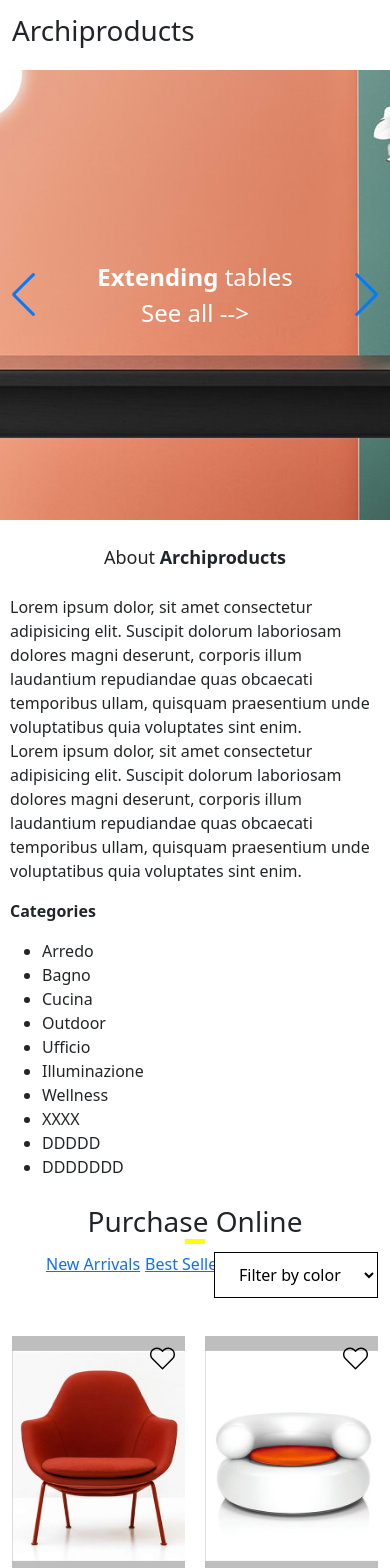
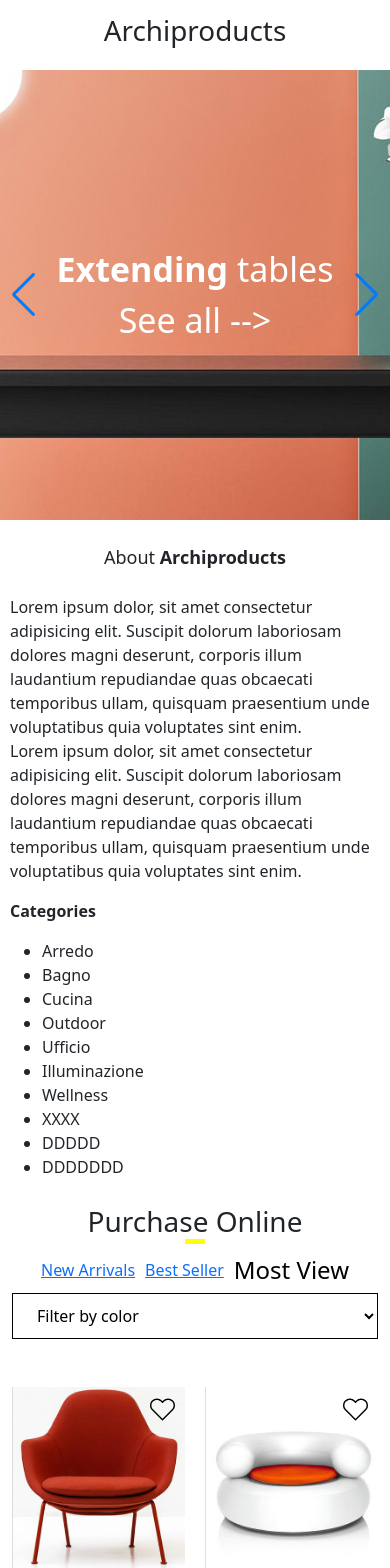
Before and after one commit to federicoaniello/test, a Vue app: page /#/mostview in a window 390 px wide. Shown: the top 1568 px of the page. Built offline with nearby package versions, Linux system fonts and the light colour scheme.

Commit message:
Fixed select option

```diff
--- a/src/components/ProductItem.vue
+++ b/src/components/ProductItem.vue
@@ -45,6 +45,9 @@ const openModal = (product) => {
 .product {
   position: relative;
   min-height: 400px;
+  @media (max-width:767px) {
+    min-height: 300px;
+  }
   overflow: hidden;
 
   :hover {
@@ -57,7 +60,9 @@ const openModal = (product) => {
     background-color: rgb(190, 190, 190);
     height: 300px;
     position: relative;
-
+    @media (max-width:767px) {
+    height: 220px;
+    }
     .eye {
       opacity: 0;
       position: absolute;
--- a/src/components/TheCarousel.vue
+++ b/src/components/TheCarousel.vue
@@ -70,6 +70,10 @@ section {
             color: white;
             font-size: 24px;
             text-align: center;
+
+            @media (max-width:767px) {
+                font-size: 34px;
+            }
         }
 
     }
--- a/src/components/TheCatalogue.vue
+++ b/src/components/TheCatalogue.vue
@@ -6,6 +6,7 @@
     </div>
     <div class="container-md">
         <div class="tabs mb-5">
+            <div class="tabs--container">
                 <router-link to="/" tag="button">New Arrivals</router-link>
                 <router-link to="/bestseller" tag="'li'">
                     Best Seller
@@ -13,6 +14,7 @@
                 <router-link to="/mostview" tag="'li'">
                     Most View
                 </router-link>
+            </div>
             <select @change="onChange($event)" name="select_color" id="select_color">
                 <option value="red">Red</option>
                 <option value="white">White</option>
@@ -68,7 +70,13 @@ const onChange = (event) => {
     justify-content: center;
     position: relative;
     @media (max-width:767px) {
-        flex-wrap: wrap;
+        flex-direction: column;
+    }
+    &--container{
+        display: flex;
+        align-items: center;
+        justify-content: center;
+        gap: 10px;
     }
     select {
         right: 0;
@@ -76,6 +84,9 @@ const onChange = (event) => {
         background-color: white;
         padding: 10px 20px;
         position: absolute;
+        @media (max-width:767px) {
+            position: static;
+        }
     }
 
     .router-link-active {
--- a/src/components/UI/Header/TheHeader.vue
+++ b/src/components/UI/Header/TheHeader.vue
@@ -1,5 +1,5 @@
 <template>
-    <header class="container justify-start justify-md-between">
+    <header class="container justify-content-center justify-content-md-between">
         <h1>Archiproducts</h1>
     </header>
 </template>
```
Lines whose indentation alone changed are shown as unchanged.
